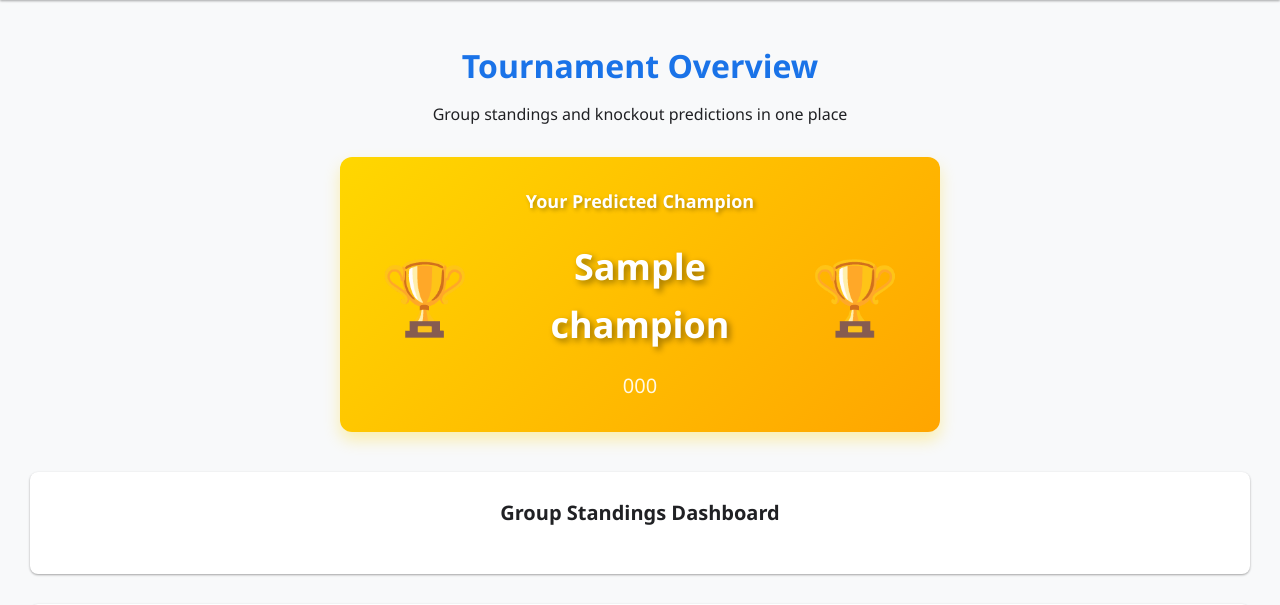
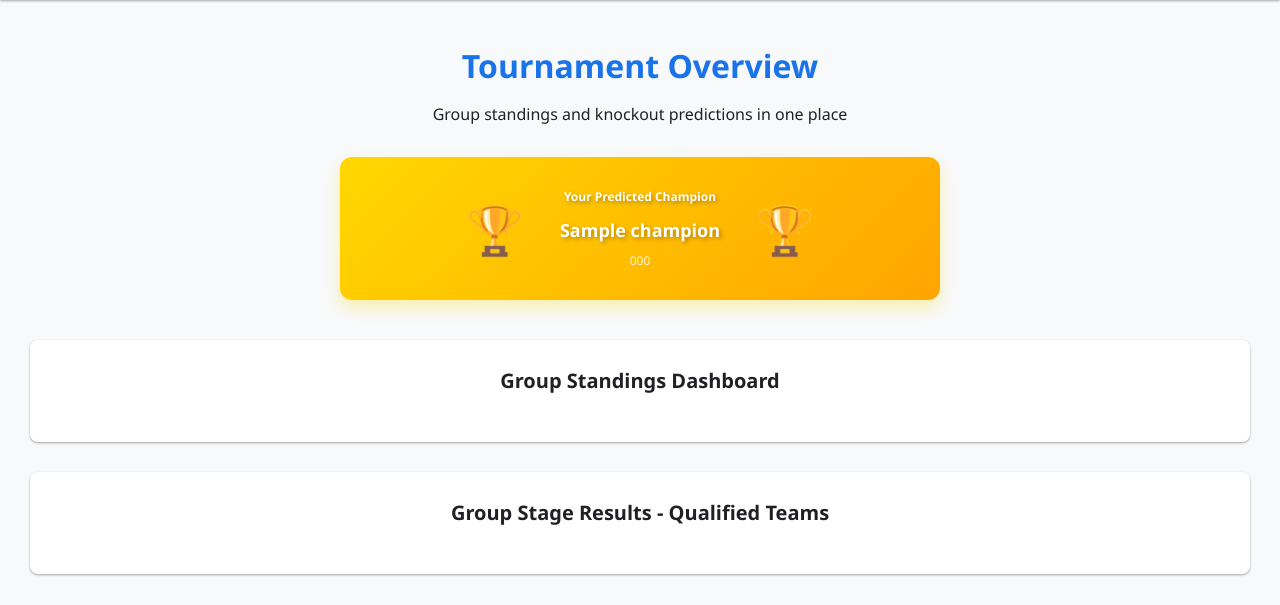
Before and after one commit to germarr/fifaworldcup2026, a FastAPI app: template templates/knockout_bracket.html in a window 1280 px wide. Shown: the part 68-673 px from the top of the page. Run offline with FastAPI, Linux system fonts and the light colour scheme; the template is opened without the code that fills it: most values are stand-ins (such as "Sample title", 1, 10 or a date in 2020).

Commit message:
Resize winner card to ~50% and adjust component to 16:9 aspect ratio
Card Size Reduction:
- Champion card width reduced from 450px max to fixed 220px (≈50% smaller)
- Padding reduced from 40px 30px to 20px 15px
- Trophy emoji reduced from 72px to 48px
- Title font from 18px to 12px
- Champion name from 36px to 18px
- Country code from 20px to 12px
- Flag icon from 30px to 20px
- Overall compact and proportional sizing

Aspect Ratio 16:9:
- Added aspect-ratio: 16 / 9 to .knockout-highlight
- Container now maintains widescreen proportions
- Score card expands to fill available horizontal space
- Champion card stays fixed at 220px width
- Gap increased to 60px for visual separation
- Changed flex-wrap from wrap to nowrap for consistent layout
- Max-width increased to 1200px for wider display

Result:
- Champion/winner card now ~50% smaller
- Component has proper 16:9 widescreen aspect ratio
- Better visual balance with small card and large score area
- Professional proportions with breathing room

```diff
--- a/static/css/styles.css
+++ b/static/css/styles.css
@@ -1451,56 +1451,61 @@ main.container.main-wide {
 }
 
 .champion-trophy {
-    font-size: 72px;
+    font-size: 48px;
     line-height: 1;
-    margin: 0 10px;
+    margin: 0 5px;
 }
 
 .champion-info {
     text-align: center;
     display: flex;
     flex-direction: column;
-    gap: 12px;
+    gap: 6px;
     align-items: center;
 }
 
 .champion-info h3 {
     color: #fff;
+    font-size: 12px;
+    margin-bottom: 4px;
+    text-shadow: 2px 2px 4px rgba(0, 0, 0, 0.3);
+    font-weight: 600;
+}
+
+.champion-name {
     font-size: 18px;
-    margin-bottom: 10px;
-    text-shadow: 2px 2px 4px rgba(0, 0, 0, 0.3);
-}
-
-.champion-name {
-    font-size: 36px;
     font-weight: bold;
     color: #fff;
-    text-shadow: 3px 3px 6px rgba(0, 0, 0, 0.4);
-    margin-bottom: 5px;
+    text-shadow: 2px 2px 4px rgba(0, 0, 0, 0.3);
+    margin-bottom: 0;
+    display: flex;
+    align-items: center;
+    gap: 5px;
+    justify-content: center;
 }
 
 .champion-code {
-    font-size: 20px;
+    font-size: 12px;
     color: #fff;
-    opacity: 0.9;
+    opacity: 0.85;
+    font-weight: 500;
 }
 
 .knockout-highlight {
     display: flex;
     justify-content: center;
     align-items: center;
-    gap: 40px;
+    gap: 60px;
     margin: 30px auto;
-    flex-wrap: wrap;
-    max-width: 1000px;
+    flex-wrap: nowrap;
+    max-width: 1200px;
     padding: 0 20px;
+    aspect-ratio: 16 / 9;
 }
 
 .knockout-highlight > .champion-card,
 .knockout-highlight > .score-card {
-    flex: 1 1 auto;
-    min-width: 300px;
-    max-width: 450px;
+    flex: 0 0 auto;
 }
 
 .champion-card {
@@ -1511,12 +1516,14 @@ main.container.main-wide {
     backdrop-filter: blur(12px);
     -webkit-backdrop-filter: blur(12px);
     box-shadow: 0 16px 30px rgba(0, 0, 0, 0.15);
-    padding: 40px 30px;
+    padding: 20px 15px;
     border-radius: 12px;
     display: flex;
     flex-direction: column;
     align-items: center;
-    gap: 15px;
+    gap: 8px;
+    width: 220px;
+    min-width: 220px;
 }
 
 .champion-card .champion-flag-bg {
@@ -1536,17 +1543,17 @@ main.container.main-wide {
 }
 
 .champion-flag {
-    width: 30px;
-    height: 30px;
+    width: 20px;
+    height: 20px;
     border-radius: 50%;
-    border: 2px solid rgba(255, 255, 255, 0.6);
+    border: 1px solid rgba(255, 255, 255, 0.6);
     object-fit: cover;
 }
 
 .champion-name {
     display: flex;
     align-items: center;
-    gap: 10px;
+    gap: 5px;
     justify-content: center;
 }
 
@@ -1555,12 +1562,13 @@ main.container.main-wide {
     flex-direction: column;
     justify-content: center;
     align-items: center;
-    min-width: 250px;
-    padding: 40px 30px;
+    flex: 1 1 auto;
+    padding: 30px 40px;
     background: linear-gradient(135deg, var(--primary-color), var(--success-color));
     color: white;
     border-radius: 12px;
     box-shadow: 0 8px 24px rgba(0, 0, 0, 0.15);
+    min-height: 180px;
 }
 
 .total-score-badge {
```
